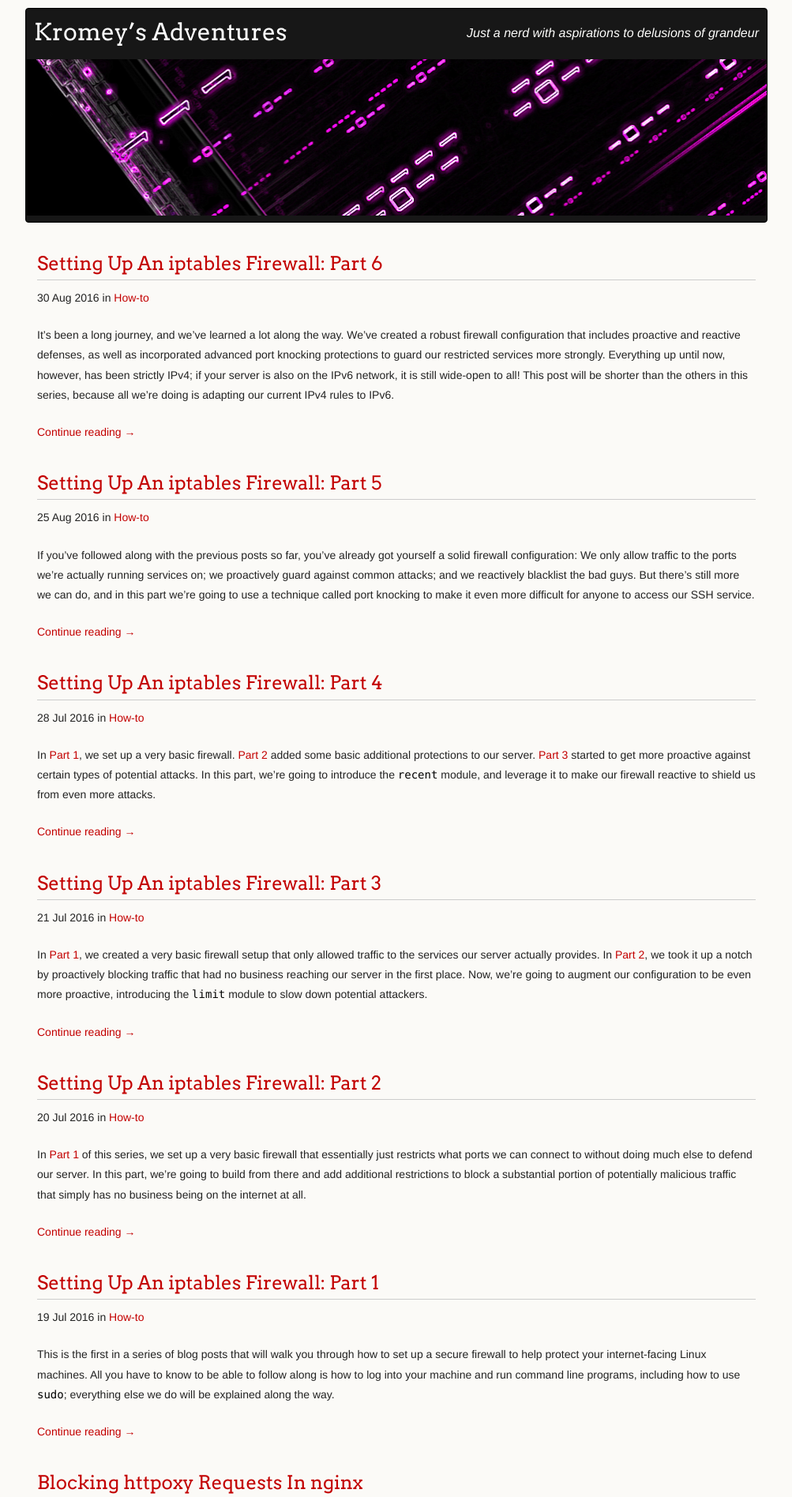
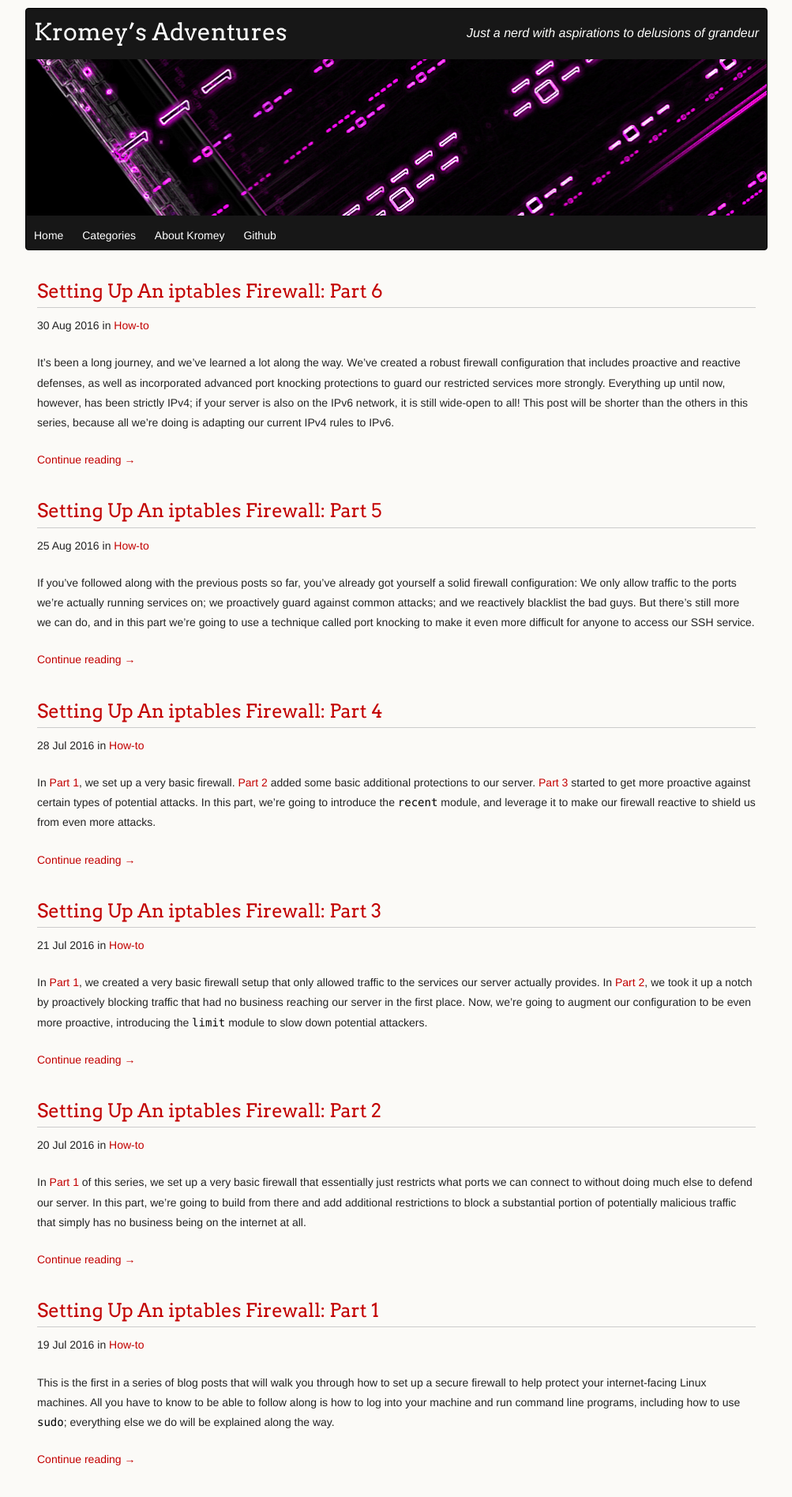
Before and after one commit to Kromey/Kromey.github.io, a Jekyll site: the page built from index.html, in a window 1280 px wide. Shown: the top 1896 px of the page at 79% size, without its empty margins (138-1141 px from the left). Built offline with Jekyll 4.4.1, drawn with Linux system fonts in a browser that asks for light colours; the list of posts is cut into pages by our own code.

Commit message:
Adding navbar

```diff
--- /dev/null
+++ b/_includes/navbar.html
@@ -0,0 +1,8 @@
+<nav>
+	<ul class="navbar">
+		<li><a href="#">Home</a></li>
+		<li><a href="#">Categories</a></li>
+		<li><a href="#">About Kromey</a></li>
+		<li><a href="#">Github</a></li>
+	</ul>
+</nav>
--- a/_layouts/default.html
+++ b/_layouts/default.html
@@ -17,6 +17,8 @@
 				<p class="sub-header">{{ site.description | default: site.github.project_tagline | smartify }}</p>
 
 				<img class="banner" src="{{ '/assets/img/header.png' | relative_url }}" alt="">
+
+				{% include navbar.html %}
 			</header>
 
 			<section>
--- a/_sass/theme.scss
+++ b/_sass/theme.scss
@@ -267,6 +267,23 @@ a.name {
 }
 
 
+/* Header navbar */
+header nav ul, header nav li {
+	margin: 0;
+	padding: 0;
+	display: inline-block;
+}
+header nav li a {
+	display: inline-block;
+	padding: 5px 10px;
+	margin: 0;
+	border-radius: 5px;
+}
+header nav li a:hover {
+	background-color: #333;
+}
+
+
 
 /* Section - for main page content */
 
```
